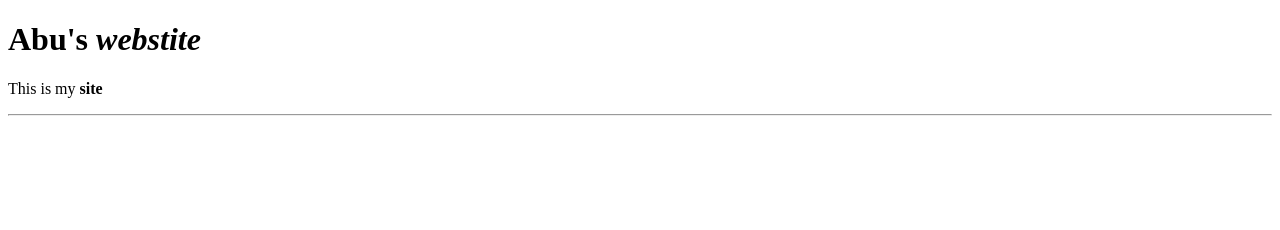
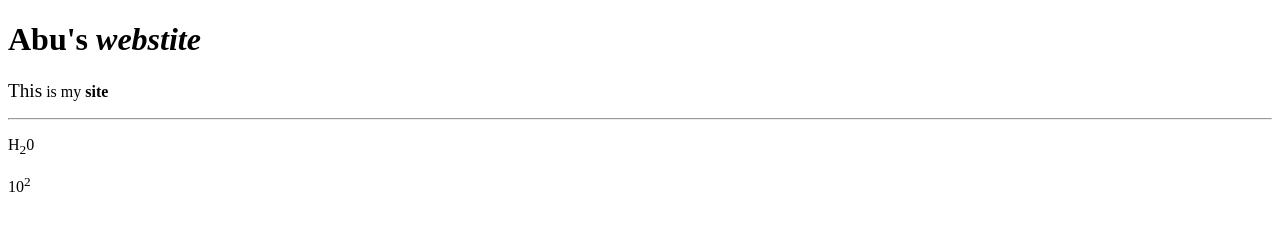
Before and after one commit to Commandorabu/html1-codesandbox, a website: page html1/4.html in a window 1280 px wide. Drawn offline with Linux system fonts and the light colour scheme.

Commit message:
Update 4.html

```diff
--- a/html1/4.html
+++ b/html1/4.html
@@ -7,7 +7,11 @@
     </head>
     <body>
         <h1>Abu's <i>webstite</i></h1>
-        <p>This is my <b>site</b></p>
+        <p><big>This</big> is my <b>site</b></p>
         <hr>
+
+        <p>H<sub>2</sub>0</p>
+        <p>10<sup>2</sup></p>
+        <!--Comment section-->
     </body>
 </html>
```
